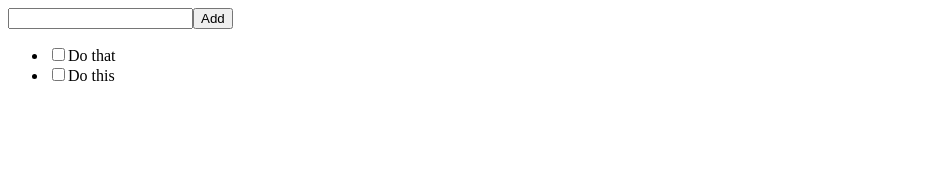
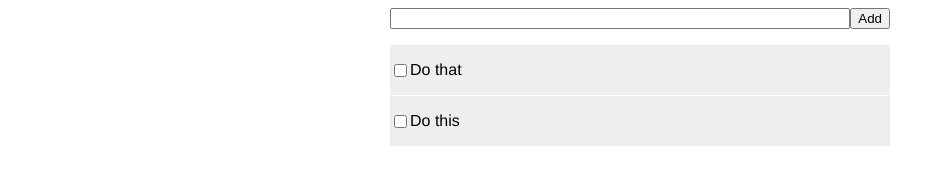
Before and after one commit to thesephist/torus, a website: page samples/todo.html in a window 1280 px wide. Shown: the whole page, without its empty margins (0-945 px from the left). Drawn offline with Linux system fonts and the light colour scheme.

```diff
--- a/test/todo.html
+++ b/samples/todo.html
@@ -40,7 +40,16 @@
           return (
             li({
               style: {
-                color: data.completed ? '#aaa' : '#000',
+                opacity: data.completed ? 0.4 : 1,
+                height: '50px',
+                width: '100%',
+                background: '#eee',
+                listStyle: 'none',
+                display: 'flex',
+                flexDirection: 'row',
+                alignItems: 'center',
+                justifyContent: 'left',
+                marginBottom: '1px',
               },
             }, [
               input({
@@ -62,6 +71,18 @@
           super.initialize();
           this.source = tasks;
           this.itemClass = TaskItem;
+        }
+
+        compose() {
+          return (
+            ul({
+              style: {
+                padding: 0,
+              }
+            }, [
+              ...this.nodes,
+            ])
+          );
         }
 
       }
@@ -102,11 +123,20 @@
 
         compose() {
           return (
-            div([
+            div({
+              style: {
+                width: '100%',
+                display: 'flex',
+                flexDirection: 'row',
+              },
+            },[
               input({
                 value: this.value,
+                style: {
+                  flexGrow: 1,
+                }
               }, {
-                keyup: this.boundSetValue,
+                input: this.boundSetValue,
                 keypress: this.boundOnKeyPress,
               }),
               button({}, {
@@ -129,7 +159,14 @@
 
         compose() {
           return (
-            div([
+            div({
+              style: {
+                fontFamily: "'Helvetica', 'Ubuntu', sans-serif",
+                width: '100%',
+                maxWidth: '500px',
+                margin: '0 auto',
+              },
+            }, [
               this.input.node,
               this.list.node,
             ])
--- a/torus.js
+++ b/torus.js
@@ -58,6 +58,7 @@
 const img = createNodeFactory('img');
 const button = createNodeFactory('button');
 const input = createNodeFactory('input');
+const label = createNodeFactory('label');
 const ul = createNodeFactory('ul');
 const ol = createNodeFactory('ol');
 const li = createNodeFactory('li');
@@ -146,7 +147,7 @@
         // Compare attrs
         for (const attrName in next.attrs) {
             if (HTML_REFLECTED_PROPERTIES.includes(attrName)) {
-                render_debug(`Set <${next.tag}> property ${attrName} to ${next.attrs[attrName]}`);
+                render_debug(`Set <${next.tag}> property ${attrName} to "${next.attrs[attrName]}"`);
                 node[attrName] = next.attrs[attrName];
                 continue;
             }
@@ -168,7 +169,7 @@
                 }
             } else {
                 if (next.attrs[attrName] !== previous.attrs[attrName]) {
-                    render_debug(`Set <${next.tag}> attribute "${attrName}" to ${next.attrs[attrName]}`);
+                    render_debug(`Set <${next.tag}> attribute "${attrName}" to "${next.attrs[attrName]}"`);
                     node.setAttribute(attrName, next.attrs[attrName]);
                 }
             }
@@ -407,7 +408,7 @@
     }
 
     update(data) {
-        this.data = data;
+        Object.assign(this.data, data);
         this.emitEvent();
     }
 
@@ -438,7 +439,7 @@
 
     constructor(records = [], comparator = null) {
         super();
-        this.recordClass = Record;
+        this.recordClass = this.recordClass || Record;
         this.records = new Set(records);
         this.comparator = comparator;
     }
```
Also changed, not shown: package.json (added, +14 -0 lines), test/test.js (added, +27 -0 lines), README.md, samples/index.html (renamed from test/index.html), 1 other file.
